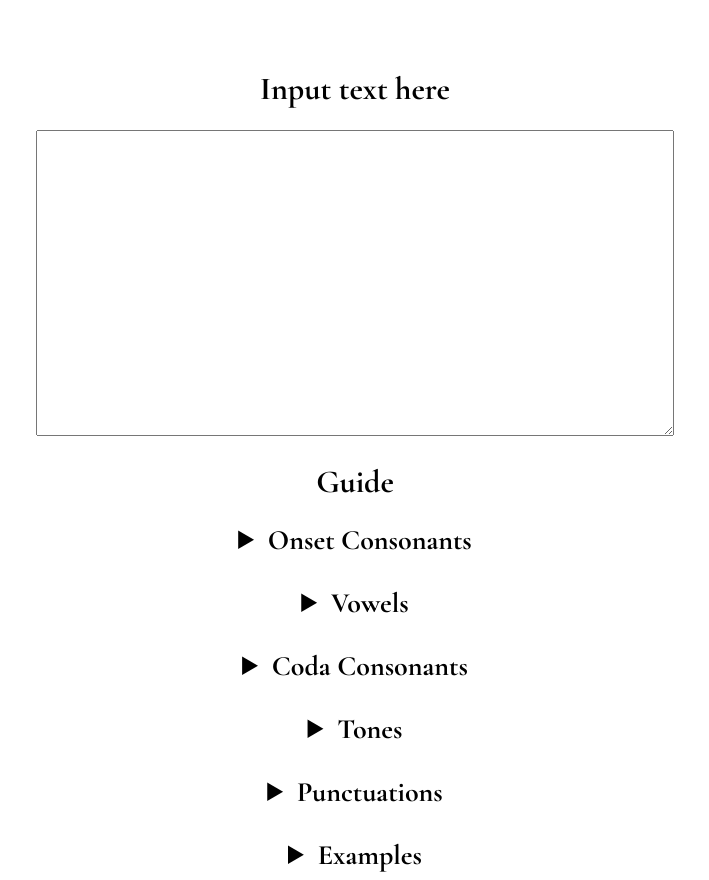
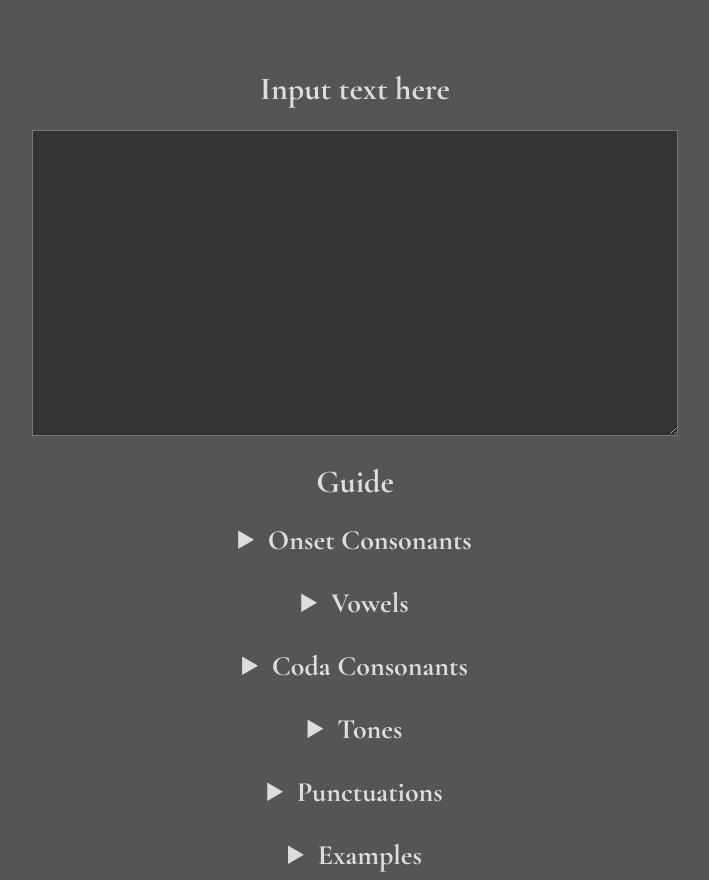
Before and after one commit to lena-briongloid/lao_phonetic, a plain HTML site: page index.html in a window 1280 px wide. Shown: the whole page, without its empty margins (285-994 px from the left). Drawn offline with nearby package versions, Linux system fonts and the light colour scheme.

Commit message:
Add files via upload

```diff
--- a/index.html
+++ b/index.html
@@ -11,15 +11,17 @@
 
 	<style>
 		@import url('https://fonts.googleapis.com/css2?family=Cormorant+Garamond:ital,wght@0,300;0,400;0,500;0,600;0,700;1,300;1,400;1,500;1,600;1,700&family=Noto+Serif+Lao:wght@100..900&display=swap');
+
+
 	</style>
 
 </head>
 
-<body style="text-align: center; font-family: 'Cormorant Garamond', 'Noto Serif Lao';">
+<body style="text-align: center; font-family: 'Cormorant Garamond', 'Noto Serif Lao'; background-color: #555555; color: #DDDDDD; ">
 <br><br>
 
 <h1>Input text here</h1>
-<textarea class="input" id="input" style="width: 50%; height: 300px; font-size: 48px; font-family: 'Cormorant Garamond', 'Noto Serif Lao';"></textarea>
+<textarea class="input" id="input" style="width: 50vmax; height: 300px; font-size: 48px; font-family: 'Cormorant Garamond', 'Noto Serif Lao'; background-color: #333333; color: #DDDDDD;"></textarea>
 <br>
 <h1>Guide</h1>
 <div style="font-size: 24px;">
```
